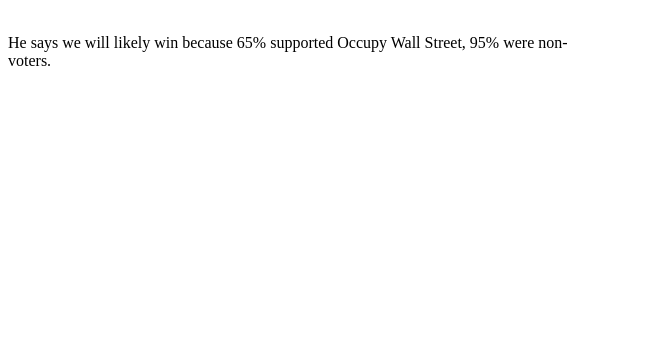
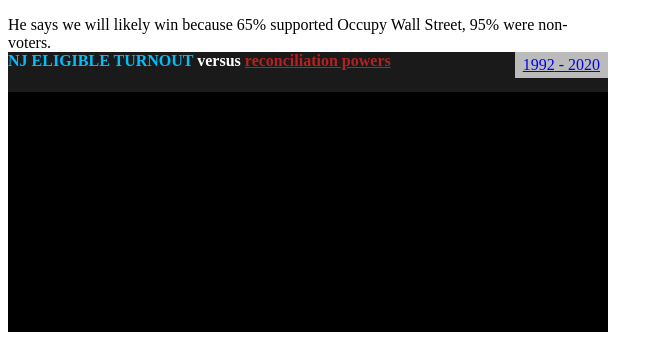
Before and after one commit to NickCarducci/TruncatedWholesaleTax, a React (Create React App) app: page / in a window 1280 px wide. Shown: the part 566-903 px from the top of the page, without its empty margins (0-663 px from the left). Before the commit the page ends 800 px from the top, so only its background shows below. Built offline with nearby package versions, Linux system fonts and the light colour scheme; a web font is replaced by a local one.

Commit message:
Update App.js

```diff
--- a/src/App.js
+++ b/src/App.js
@@ -1,8 +1,10 @@
 import React from "react";
+import Turnout from "./njturnout";
 
 class App extends React.Component {
   constructor(props) {
     super(props);
+    this.state = {};
 
     this.colorPickerRef = React.createRef();
   }
@@ -91,11 +93,17 @@
           default.
         </span>
         <br />
-        <br />
         He says we will likely win because 65% supported Occupy Wall Street, 95%
         were non-voters.
         {/*Do you prefer a truncated progressive tax to a flat tax? Savings in
         public parks of UT, WY, NM lands, resources, and reserves.*/}
+        <Turnout
+          lastWidth={Math.min(600, this.props.width)}
+          style={{
+            paddingBottom: "15px",
+            backgroundColor: "rgb(190,150,180)"
+          }}
+        />
       </div>
     );
   }
```
